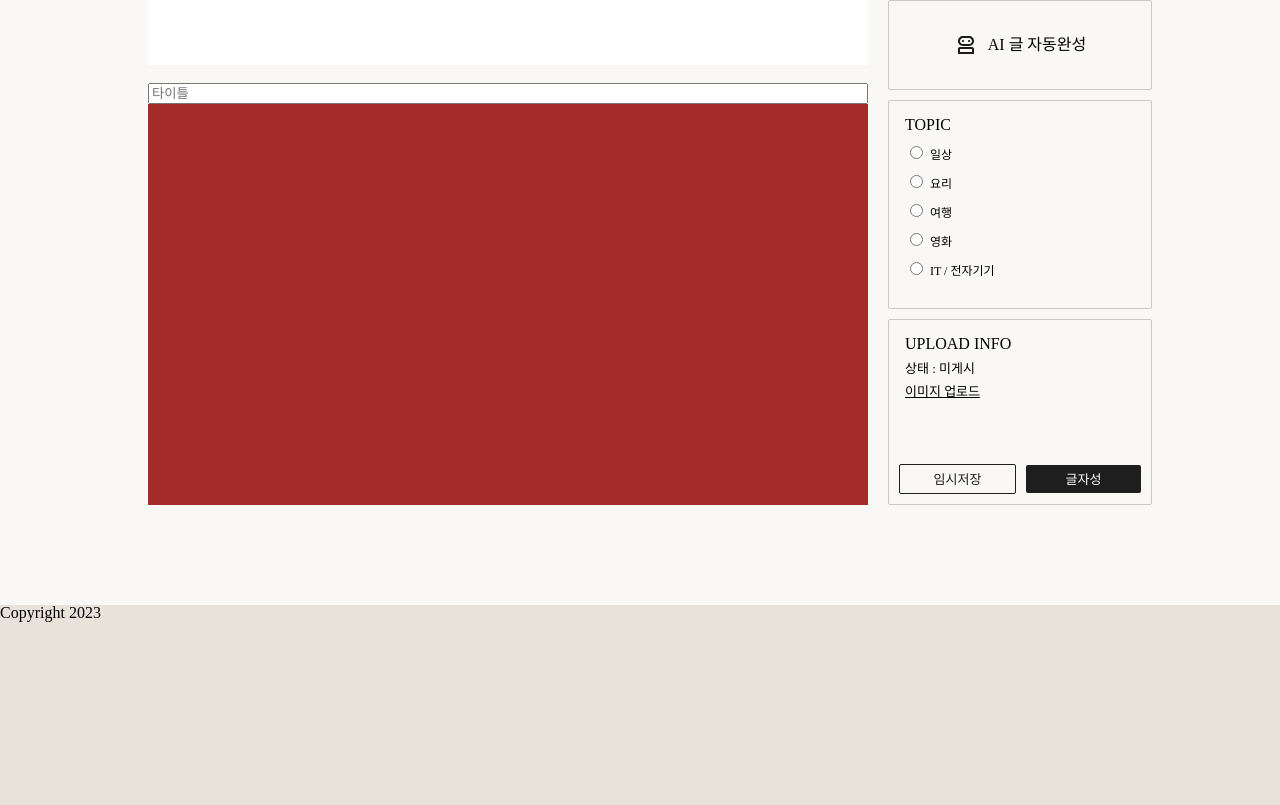
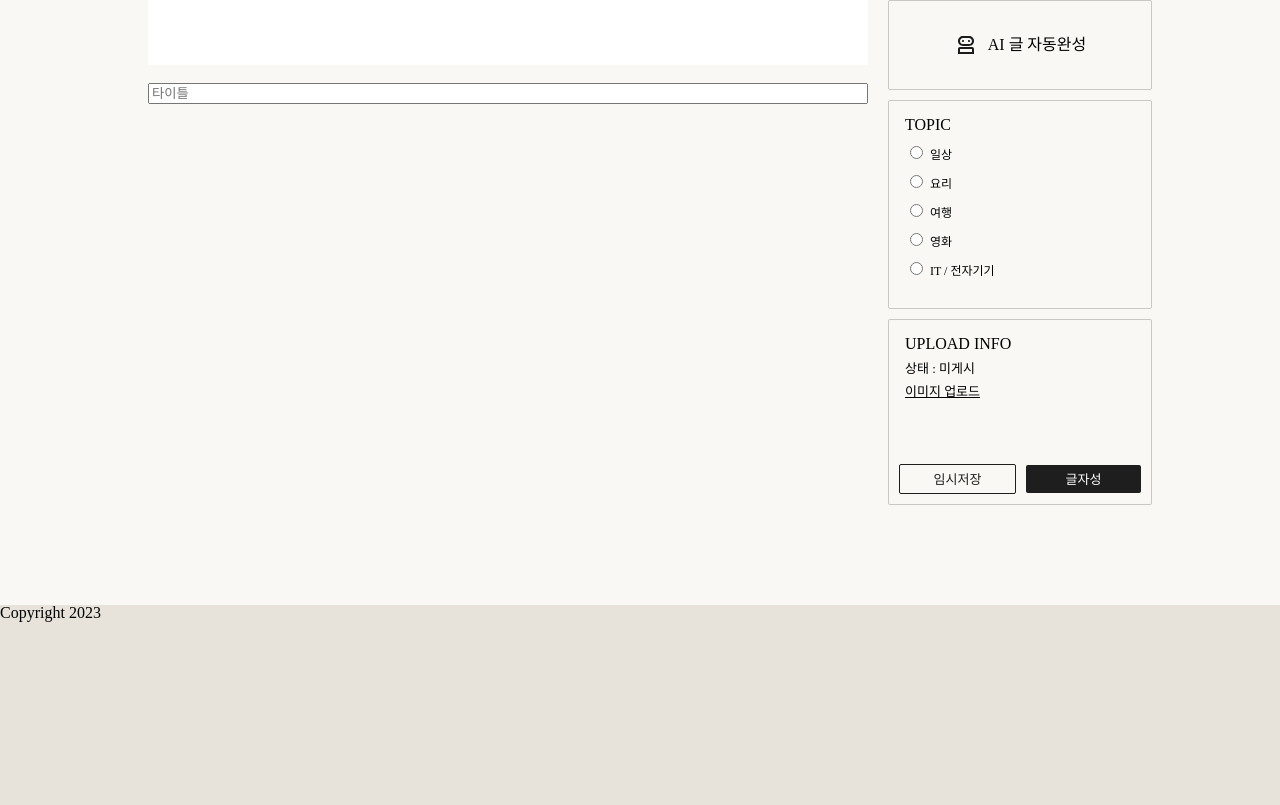
Before and after one commit to wjwjsk/princess_django, a Django app: page /post/write in a window 1280 px wide. Shown: the part 105-910 px from the top of the page. Run offline with Django 4.2, Linux system fonts and the light colour scheme; parts of the project's set-up code (start-up, migrations or seed data) failed here and were passed over; some libraries are stand-ins or nearby versions; some web fonts are replaced.

Commit message:
영역 확인용 배경 삭제

```diff
--- a/blog_project/blog_app/static/css/post_white.css
+++ b/blog_project/blog_app/static/css/post_white.css
@@ -21,9 +21,7 @@
 
 
 .post-edit-container {
-    background: brown;
     flex: 1;
-
 }
 
 .post-controller-container {
```
